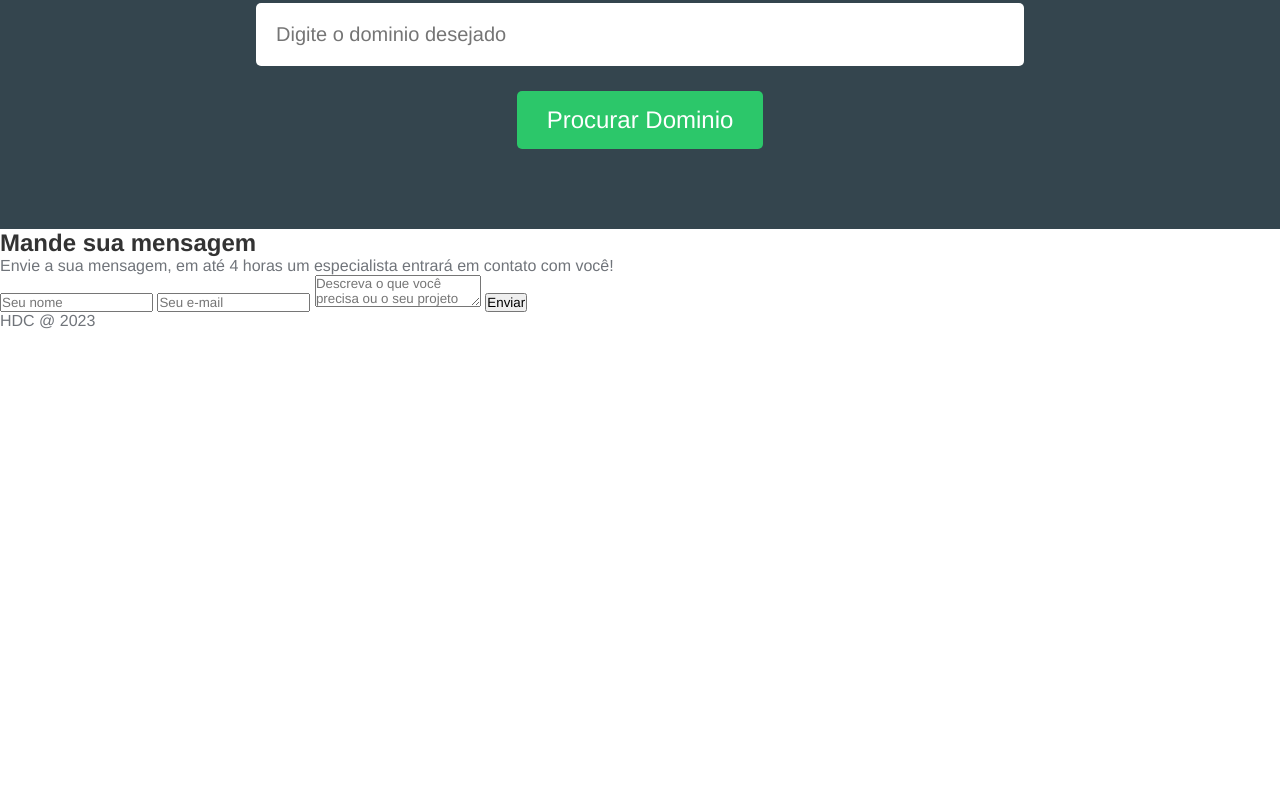
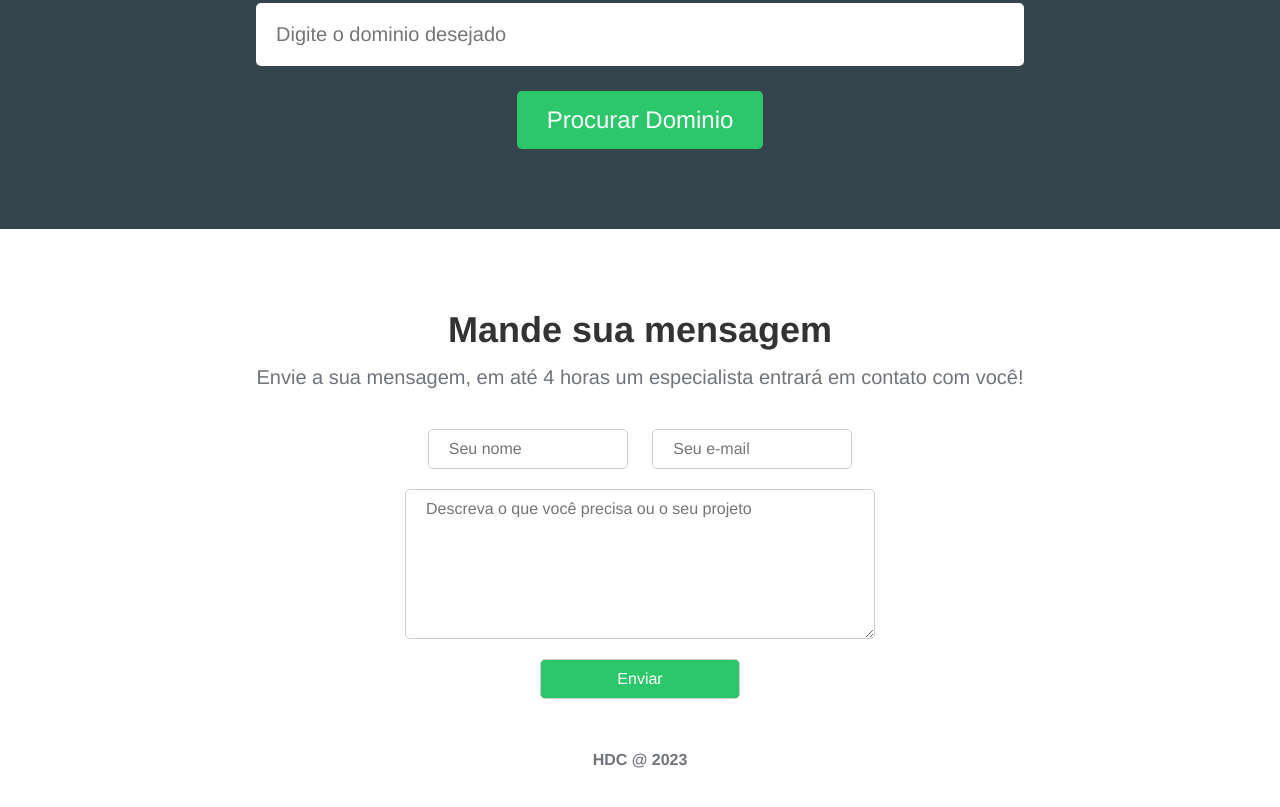
Before and after one commit to Thiagobf1/HDC-HOST, a plain HTML site: page index.html in a window 1280 px wide. Shown: the part 2136-2943 px from the top of the page. Before the commit the page ends 2466 px from the top, so only its background shows below. Drawn offline with Linux system fonts and the light colour scheme.

Commit message:
Style Form

```diff
--- a/styles.css
+++ b/styles.css
@@ -249,3 +249,51 @@ nav {
   font-size: 24px;
   cursor: pointer;
 }
+
+/* content form */
+.contact-container {
+  text-align: center;
+  padding: 5rem 0 2rem 0;
+}
+
+.contact-container h2 {
+  font-size: 36px;
+  margin-bottom: 15px;
+}
+
+.contact-container p {
+  font-size: 20px;
+  margin-bottom: 40px;
+}
+
+.contact-container input,
+.contact-container textarea {
+  width: 200px;
+  padding: 10px 20px;
+  font-size: 16px;
+  border-radius: 5px;
+  border: 1px solid #ccc;
+  margin: 0 10px 20px;
+}
+
+.contact-container textarea {
+  display: block;
+  margin: 0 auto 20px;
+  width: 470px;
+  height: 150px;
+}
+
+.contact-container input[type="submit"] {
+  display: block;
+  margin: 0 auto;
+  background-color: #2cc76a;
+  color: #fff;
+  cursor: pointer;
+}
+
+/* Footer */
+footer {
+  text-align: center;
+  font-weight: bold;
+  margin: 20px 0 100px;
+}
```
